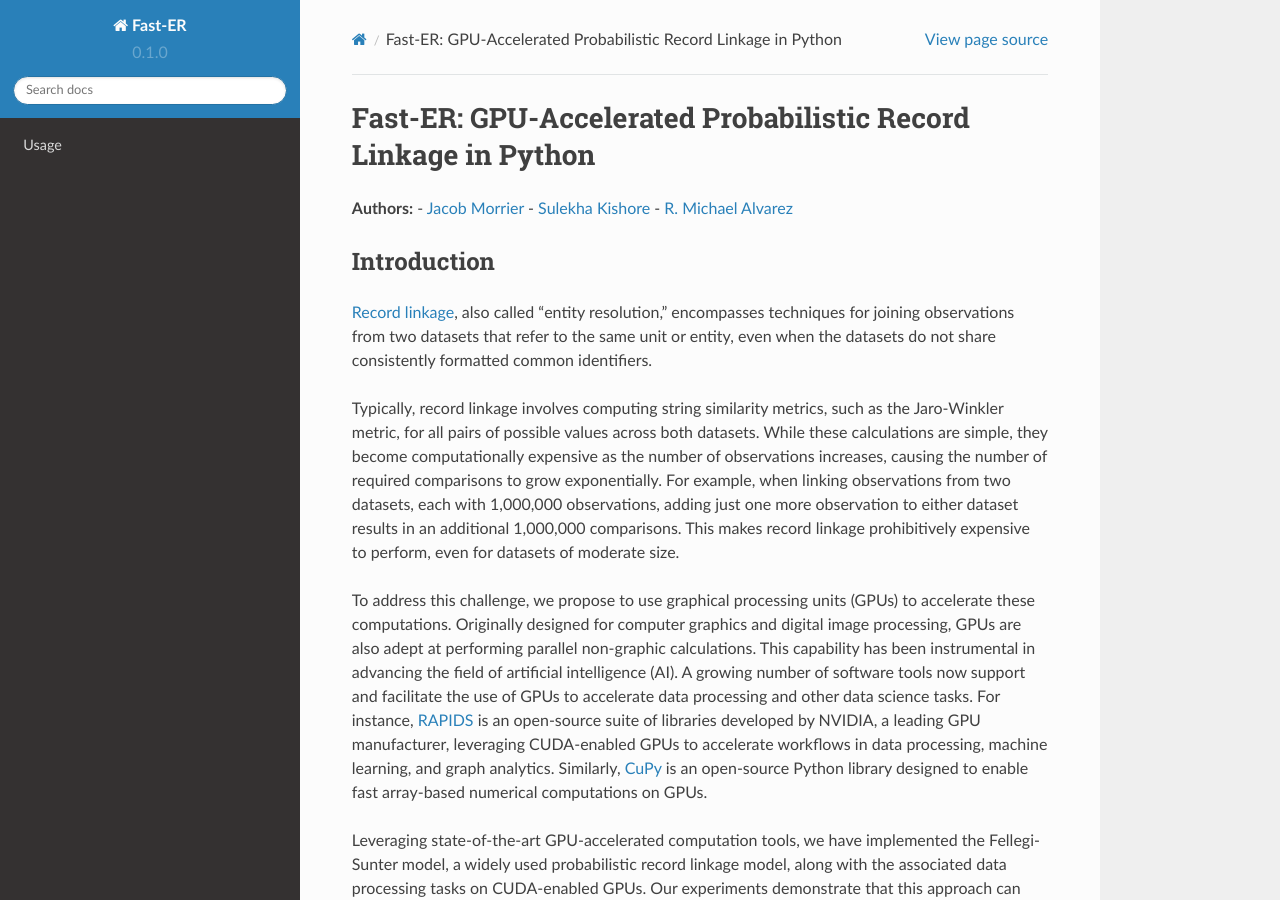
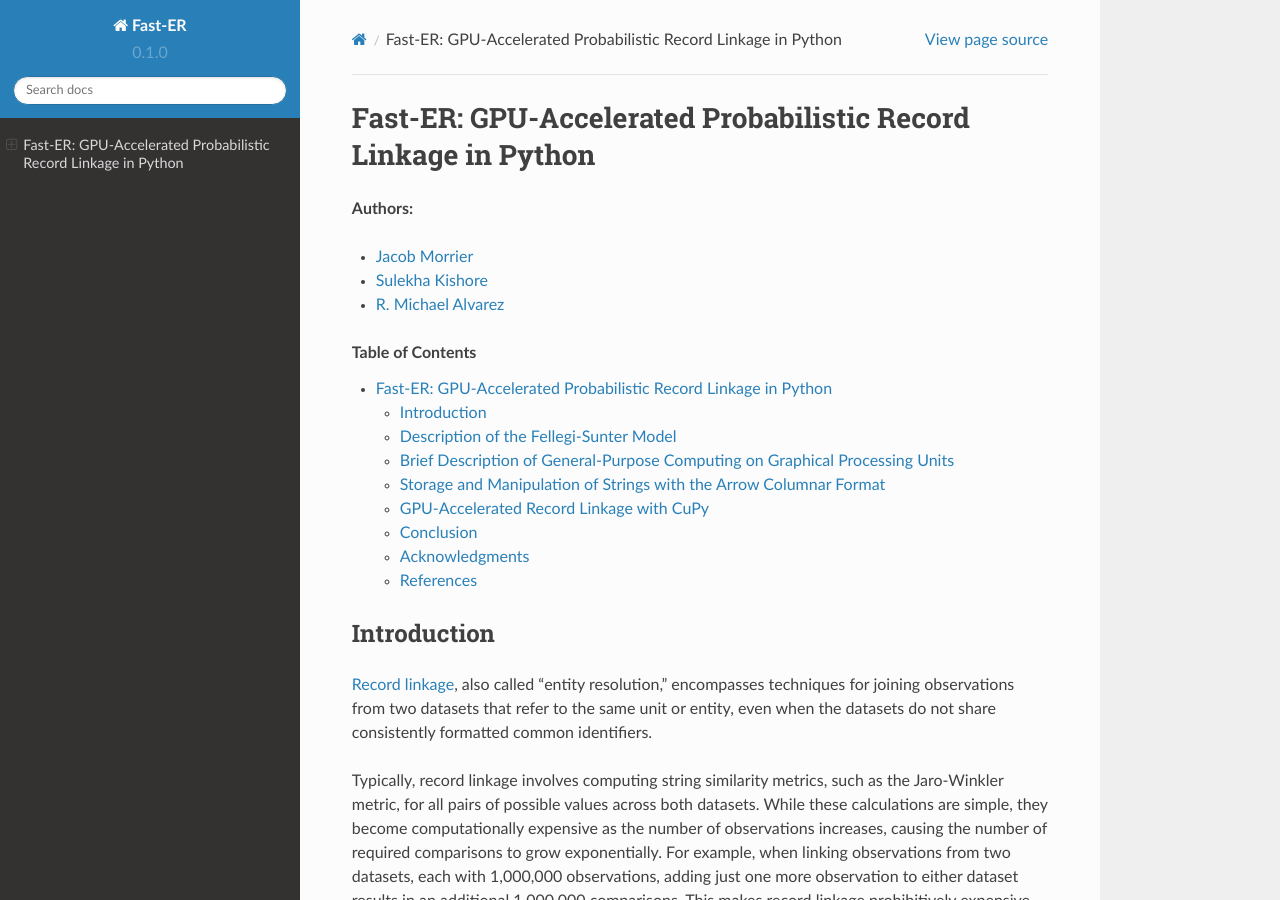
Before and after one commit to jacobmorrier/fast-er, a Sphinx documentation site: the page built from docs/source/index.rst, in a window 1280 px wide and 900 px high. Built offline with Sphinx 7.4.7 and the Read the Docs theme 2.0.0, drawn with Linux system fonts in a browser that asks for light colours; some of the changed text lies outside the part shown.

Commit message:
Update index.rst

```diff
--- a/docs/source/index.rst
+++ b/docs/source/index.rst
@@ -2,9 +2,13 @@ Fast-ER: GPU-Accelerated Probabilistic Record Linkage in Python
 ===============================================================
 
 **Authors:**
+
 - `Jacob Morrier <https://www.jacobmorrier.com>`_
 - `Sulekha Kishore <https://www.linkedin.com/in/sulekha-kishore/>`_
 - `R. Michael Alvarez <https://www.rmichaelalvarez.com>`_
+
+.. contents:: Table of Contents
+    :depth: 3
 
 Introduction
 ------------
@@ -16,6 +20,7 @@ Typically, record linkage involves computing string similarity metrics, such as
 To address this challenge, we propose to use graphical processing units (GPUs) to accelerate these computations. Originally designed for computer graphics and digital image processing, GPUs are also adept at performing parallel non-graphic calculations. This capability has been instrumental in advancing the field of artificial intelligence (AI). A growing number of software tools now support and facilitate the use of GPUs to accelerate data processing and other data science tasks. For instance, `RAPIDS <https://rapids.ai/>`_ is an open-source suite of libraries developed by NVIDIA, a leading GPU manufacturer, leveraging CUDA-enabled GPUs to accelerate workflows in data processing, machine learning, and graph analytics. Similarly, `CuPy <https://cupy.dev/>`_ is an open-source Python library designed to enable fast array-based numerical computations on GPUs.
 
 Leveraging state-of-the-art GPU-accelerated computation tools, we have implemented the Fellegi-Sunter model, a widely used probabilistic record linkage model, along with the associated data processing tasks on CUDA-enabled GPUs. Our experiments demonstrate that this approach can accelerate the process by more than 60 times compared to the previous leading implementation (`fastLink <https://github.com/kosukeimai/fastLink/tree/master>`_). Importantly, this makes probabilistic record linkage methods more germane to large-size datasets. An open-source Python library accompanies this white paper.
+
 
 Description of the Fellegi-Sunter Model
 ---------------------------------------
@@ -95,15 +100,3 @@ References
 
 .. [#] Fellegi, I.P., and A.B. Sunter. 1969. "A Theory for Record Linkage." *Journal of the American Statistical Association* 64 (328): 1183-1210.
 .. [#] Winkler, W.E. 1990. "String Comparator Metrics and Enhanced Decision Rules in the Fellegi-Sunter Model of Record Linkage." *Proceedings of the Section on Survey Research Methods*: 354-359.
-
-
-.. note::
-
-   This project is under active development.
-
-Contents
---------
-
-.. toctree::
-
-   usage
```
